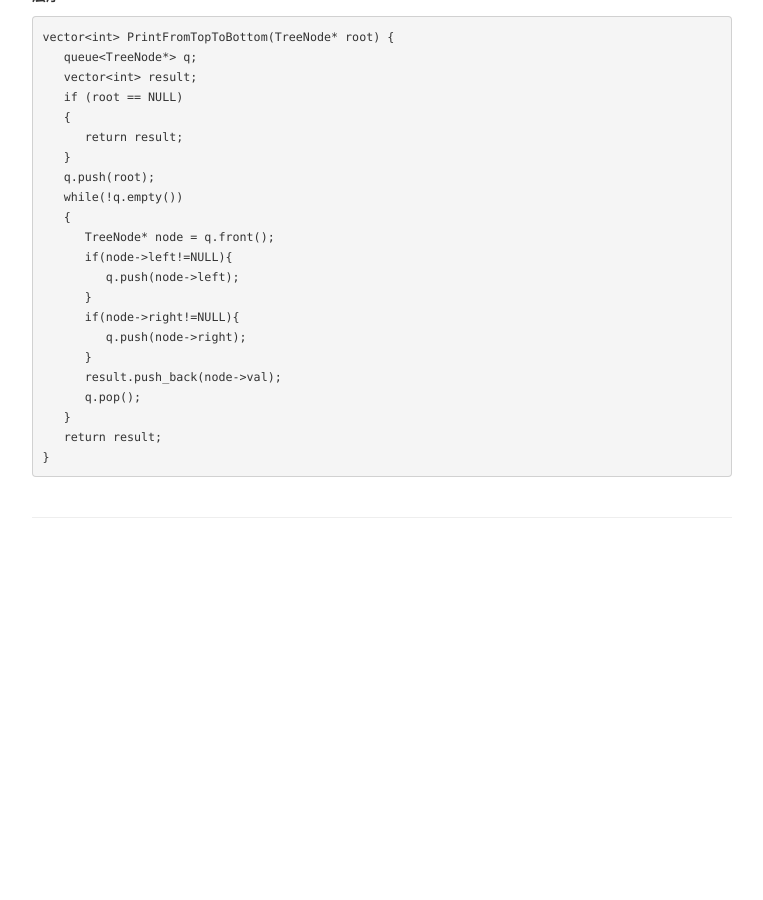
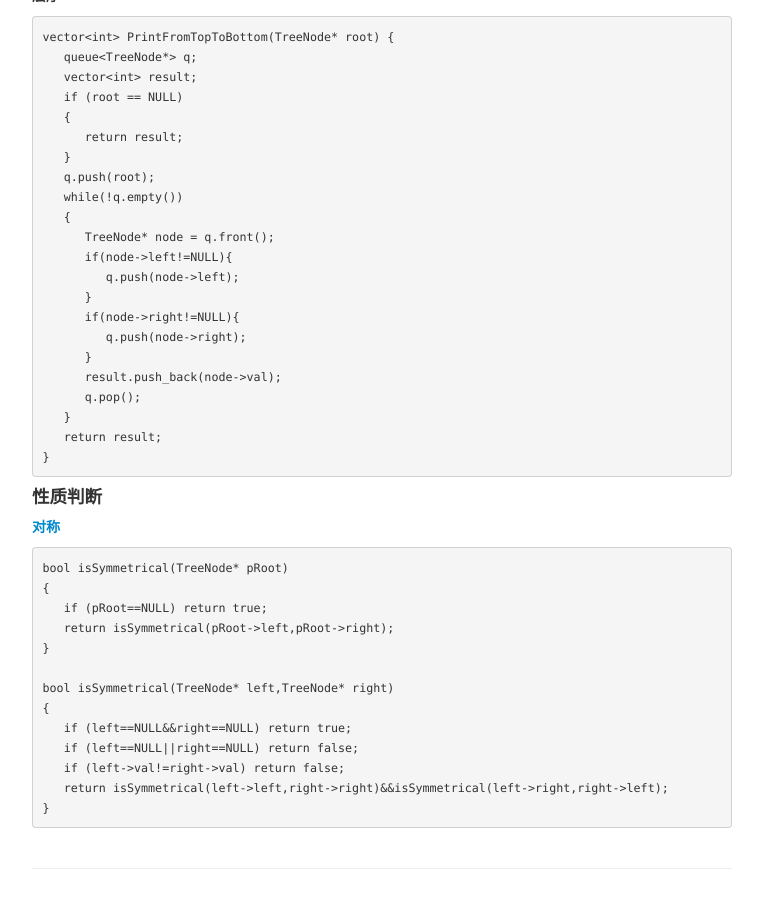
Before and after one commit to sfgcs/sfgcs.github.io, a Jekyll site: the page built from pages/leetcode.md, in a window 1280 px wide and 900 px high, scrolled down 3771 px. Shown: the whole window, without its empty margins (258-1021 px from the left). Built offline with Jekyll 4.4.1, drawn with Linux system fonts in a browser that asks for light colours; before the commit the page ends 4320 px from its top, so only the background shows below that.

Commit message:
Update leetcode.md

````diff
--- a/pages/leetcode.md
+++ b/pages/leetcode.md
@@ -202,3 +202,20 @@ vector<int> PrintFromTopToBottom(TreeNode* root) {
    return result;
 }
 ```
+#### 性质判断
+##### [对称](https://www.nowcoder.com/practice/ff05d44dfdb04e1d83bdbdab320efbcb?tpId=13&tqId=11211&tPage=1&rp=1&ru=/ta/coding-interviews&qru=/ta/coding-interviews/question-ranking)
+```
+bool isSymmetrical(TreeNode* pRoot)
+{
+   if (pRoot==NULL) return true;
+   return isSymmetrical(pRoot->left,pRoot->right);
+}
+
+bool isSymmetrical(TreeNode* left,TreeNode* right)
+{
+   if (left==NULL&&right==NULL) return true;
+   if (left==NULL||right==NULL) return false;
+   if (left->val!=right->val) return false;
+   return isSymmetrical(left->left,right->right)&&isSymmetrical(left->right,right->left);
+}
+```
````
